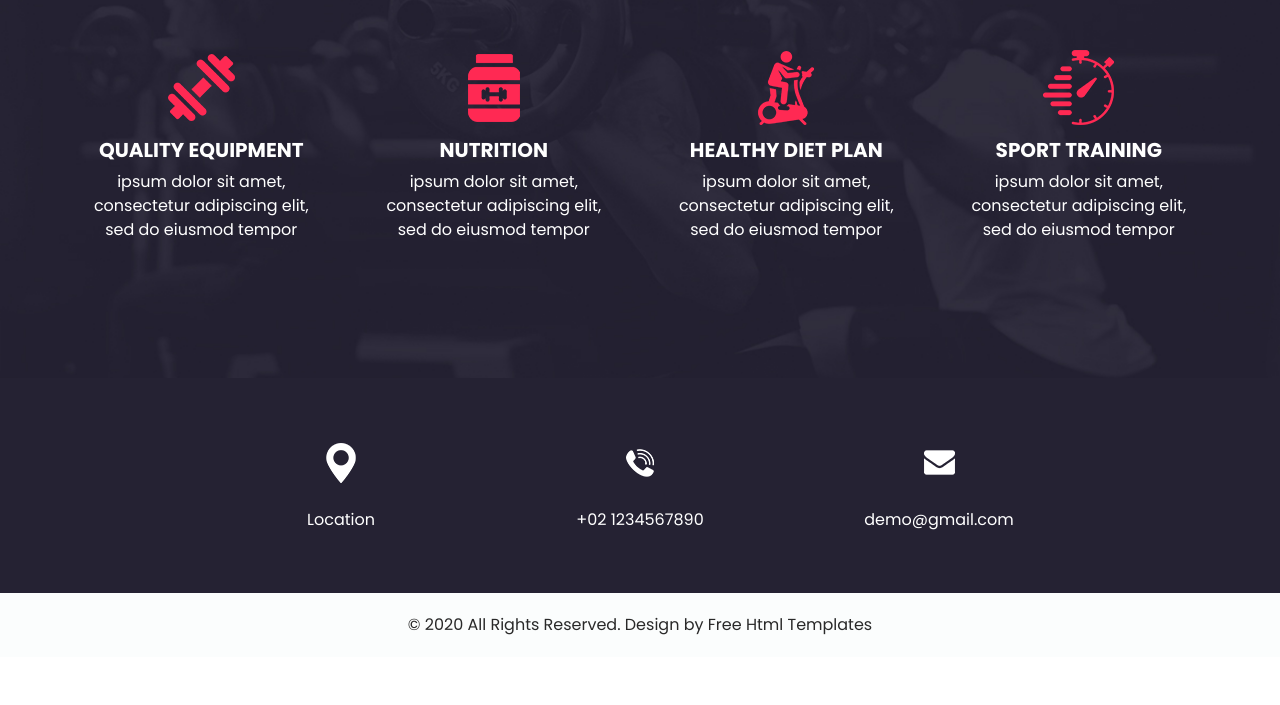
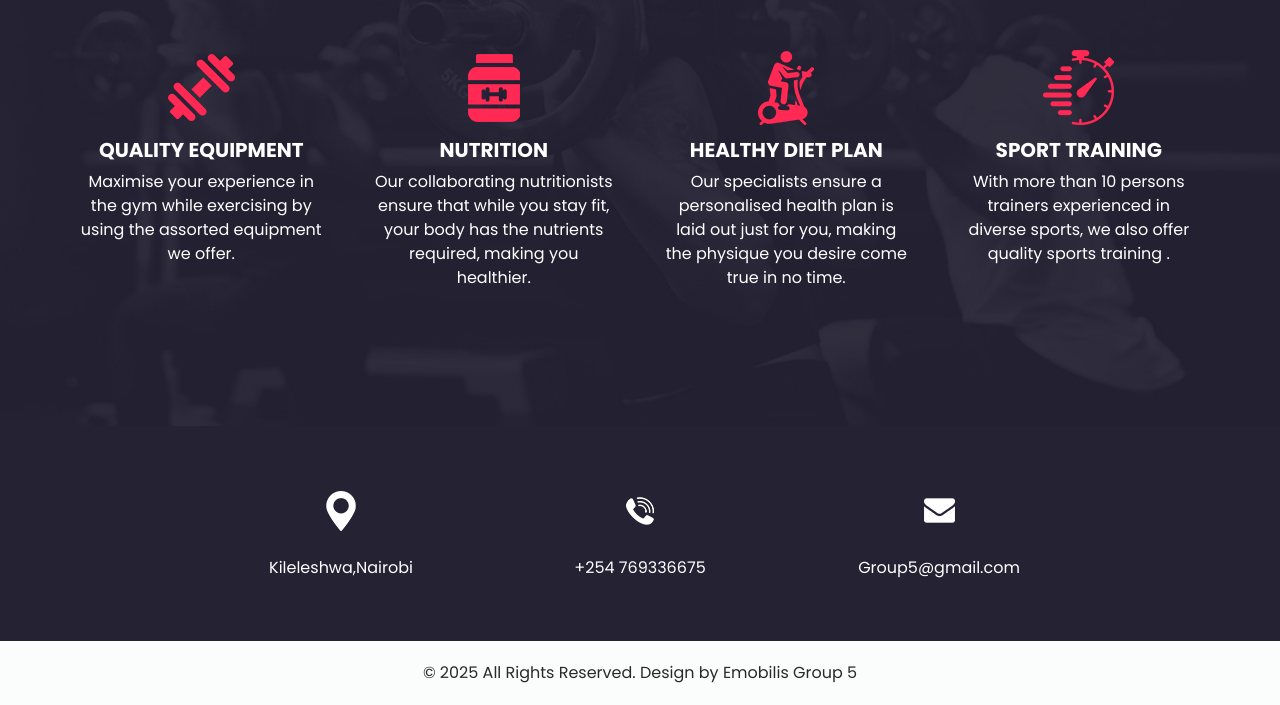
Before and after one commit to ek-dot/Group-5-Project, a plain HTML site: page why.html in a window 1280 px wide. Shown: the part 259-964 px from the top of the page. Before the commit the page ends 916 px from the top, so only its background shows below. Drawn offline with nearby package versions, Linux system fonts and the light colour scheme.

Commit message:
add file

```diff
--- a/why.html
+++ b/why.html
@@ -54,7 +54,7 @@
                 </li>
                 </li>
                 <li class="nav-item">
-                  <a class="nav-link" href="trainer.html"> trainers</a>
+                  <a class="nav-link" href="trainer.html"> Trainers</a>
                 </li>
                 <li class="nav-item">
                   <a class="nav-link" href="contact.html"> Contact Us</a>
@@ -96,7 +96,7 @@
                   QUALITY EQUIPMENT
                 </h5>
                 <p>
-                  ipsum dolor sit amet, consectetur adipiscing elit, sed do eiusmod tempor
+                  Maximise your experience in the gym while exercising by using the assorted equipment we offer.
                 </p>
               </div>
             </div>
@@ -111,7 +111,7 @@
                   NUTRITION
                 </h5>
                 <p>
-                  ipsum dolor sit amet, consectetur adipiscing elit, sed do eiusmod tempor
+                  Our collaborating nutritionists ensure that while you stay fit, your body has the nutrients required, making you healthier.
                 </p>
               </div>
             </div>
@@ -126,7 +126,8 @@
                   HEALTHY DIET PLAN
                 </h5>
                 <p>
-                  ipsum dolor sit amet, consectetur adipiscing elit, sed do eiusmod tempor
+                  Our specialists ensure a personalised health plan is laid out just for you,
+                  making the physique you desire come true in no time.
                 </p>
               </div>
             </div>
@@ -141,7 +142,8 @@
                   SPORT TRAINING
                 </h5>
                 <p>
-                  ipsum dolor sit amet, consectetur adipiscing elit, sed do eiusmod tempor
+                  With more than 10 persons trainers experienced in diverse sports,
+                  we also offer quality sports training .
                 </p>
               </div>
             </div>
@@ -165,7 +167,7 @@
             </div>
             <div class="detail-box">
               <p>
-                Location
+                Kileleshwa,Nairobi
               </p>
             </div>
           </div>
@@ -177,7 +179,7 @@
             </div>
             <div class="detail-box">
               <p>
-                +02 1234567890
+                +254 769336675
               </p>
             </div>
           </div>
@@ -189,7 +191,7 @@
             </div>
             <div class="detail-box">
               <p>
-                demo@gmail.com
+                Group5@gmail.com
               </p>
             </div>
           </div>
@@ -203,8 +205,8 @@
   <!-- footer section -->
   <footer class="container-fluid footer_section">
     <p>
-      &copy; 2020 All Rights Reserved. Design by
-      <a href="https://html.design/">Free Html Templates</a>
+      &copy; 2025 All Rights Reserved. Design by Emobilis Group 5
+      <a href="https://html.design/"></a>
     </p>
   </footer>
   <!-- footer section -->
```
